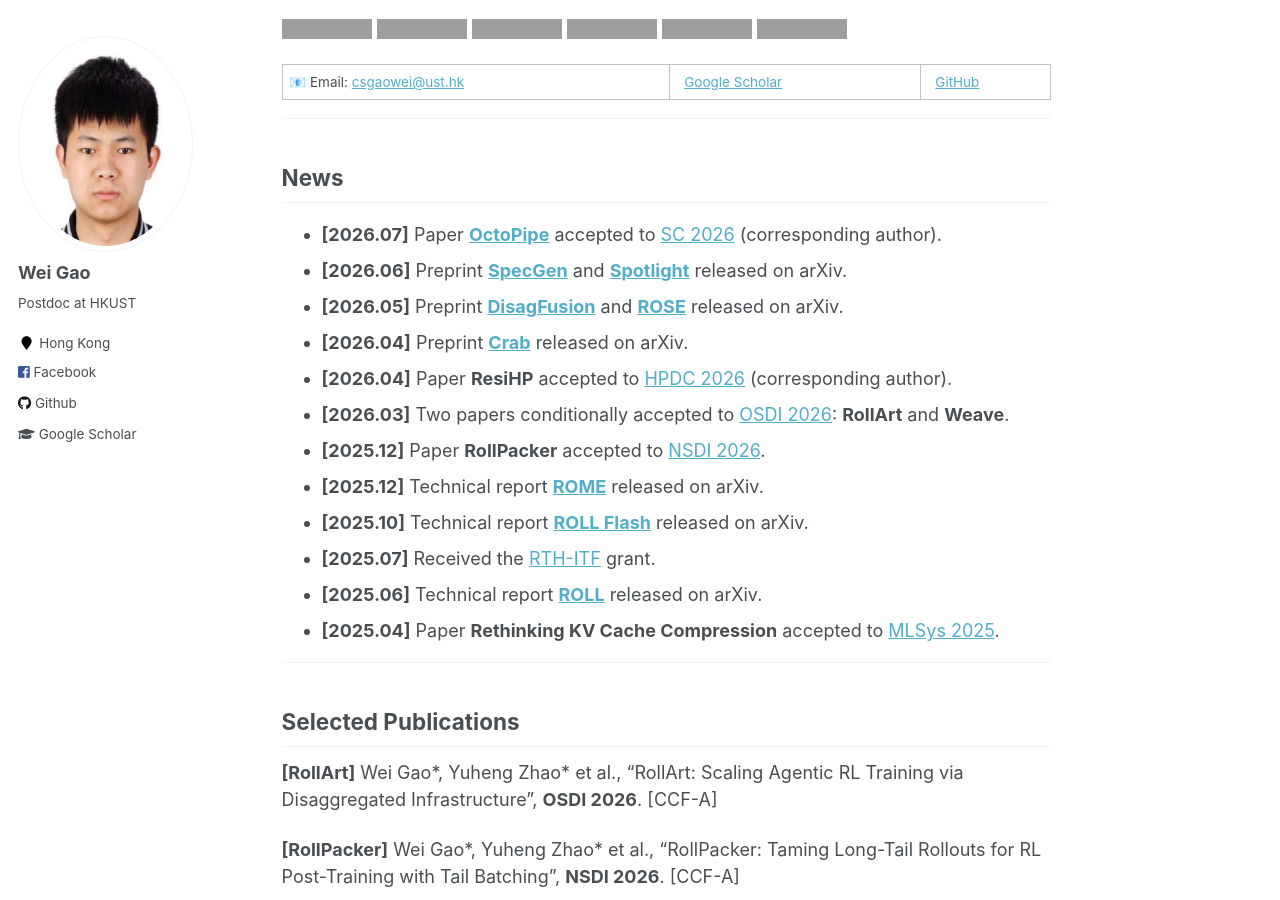
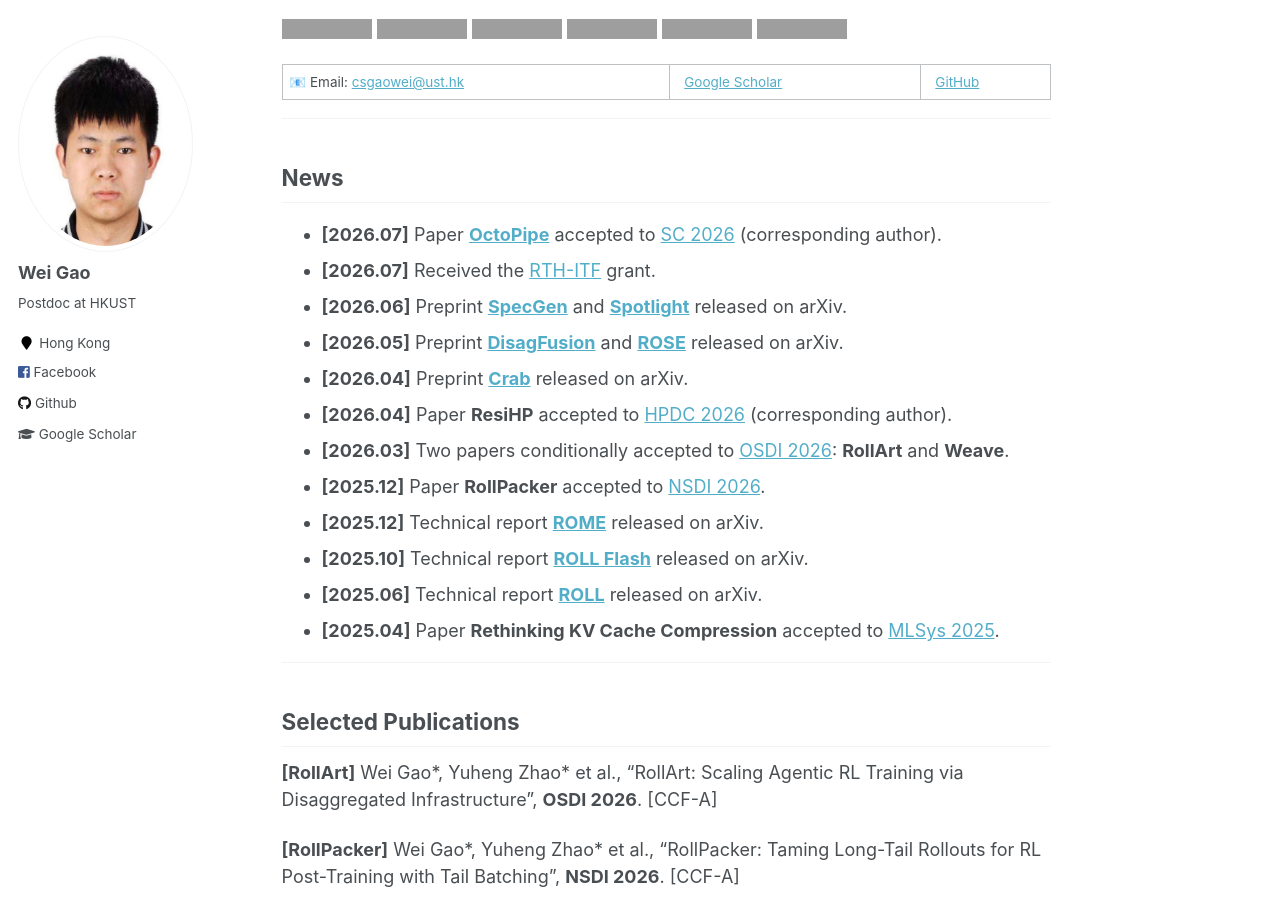
Before and after one commit to gaow0007/gaow0007.github.io, a Jekyll site: the page built from _pages/about.md, in a window 1280 px wide and 900 px high, scrolled down 645 px, cut to the strip 0-900 px from the top of the window. Built offline with Jekyll 4.4.1, drawn with Linux system fonts in a browser that asks for light colours; part of the change alters nothing that is shown; grey boxes are pictures that could not be loaded.

Commit message:
Fix RTH-ITF grant date to 2026.07

```diff
--- a/_pages/about.md
+++ b/_pages/about.md
@@ -29,6 +29,7 @@ I am a core contributor to [**ROLL**](https://github.com/alibaba/ROLL), an open-
 
 ## News
 - **[2026.07]** Paper [**OctoPipe**](https://arxiv.org/abs/2509.23722) accepted to [SC 2026](https://sc26.supercomputing.org/) (corresponding author).
+- **[2026.07]** Received the [RTH-ITF](https://www.itf.gov.hk/en/funding-programmes/nurturing-talent/research-talent-hub/research-talent-hub-for-itf-projects-rth-itf-/index.html) grant.
 - **[2026.06]** Preprint [**SpecGen**](https://arxiv.org/abs/2606.17518v1) and [**Spotlight**](https://arxiv.org/abs/2606.19004) released on arXiv.
 - **[2026.05]** Preprint [**DisagFusion**](https://arxiv.org/abs/2605.25550) and [**ROSE**](https://arxiv.org/abs/2605.06534) released on arXiv.
 - **[2026.04]** Preprint [**Crab**](https://arxiv.org/abs/2604.28138) released on arXiv.
@@ -37,7 +38,6 @@ I am a core contributor to [**ROLL**](https://github.com/alibaba/ROLL), an open-
 - **[2025.12]** Paper **RollPacker** accepted to [NSDI 2026](https://www.usenix.org/conference/nsdi26).
 - **[2025.12]** Technical report [**ROME**](https://arxiv.org/abs/2512.24873) released on arXiv.
 - **[2025.10]** Technical report [**ROLL Flash**](https://arxiv.org/abs/2510.11345) released on arXiv.
-- **[2025.07]** Received the [RTH-ITF](https://www.itf.gov.hk/en/funding-programmes/nurturing-talent/research-talent-hub/research-talent-hub-for-itf-projects-rth-itf-/index.html) grant.
 - **[2025.06]** Technical report [**ROLL**](https://arxiv.org/abs/2506.06122) released on arXiv.
 - **[2025.04]** Paper **Rethinking KV Cache Compression** accepted to [MLSys 2025](https://mlsys.org/Conferences/2025).
 
```
